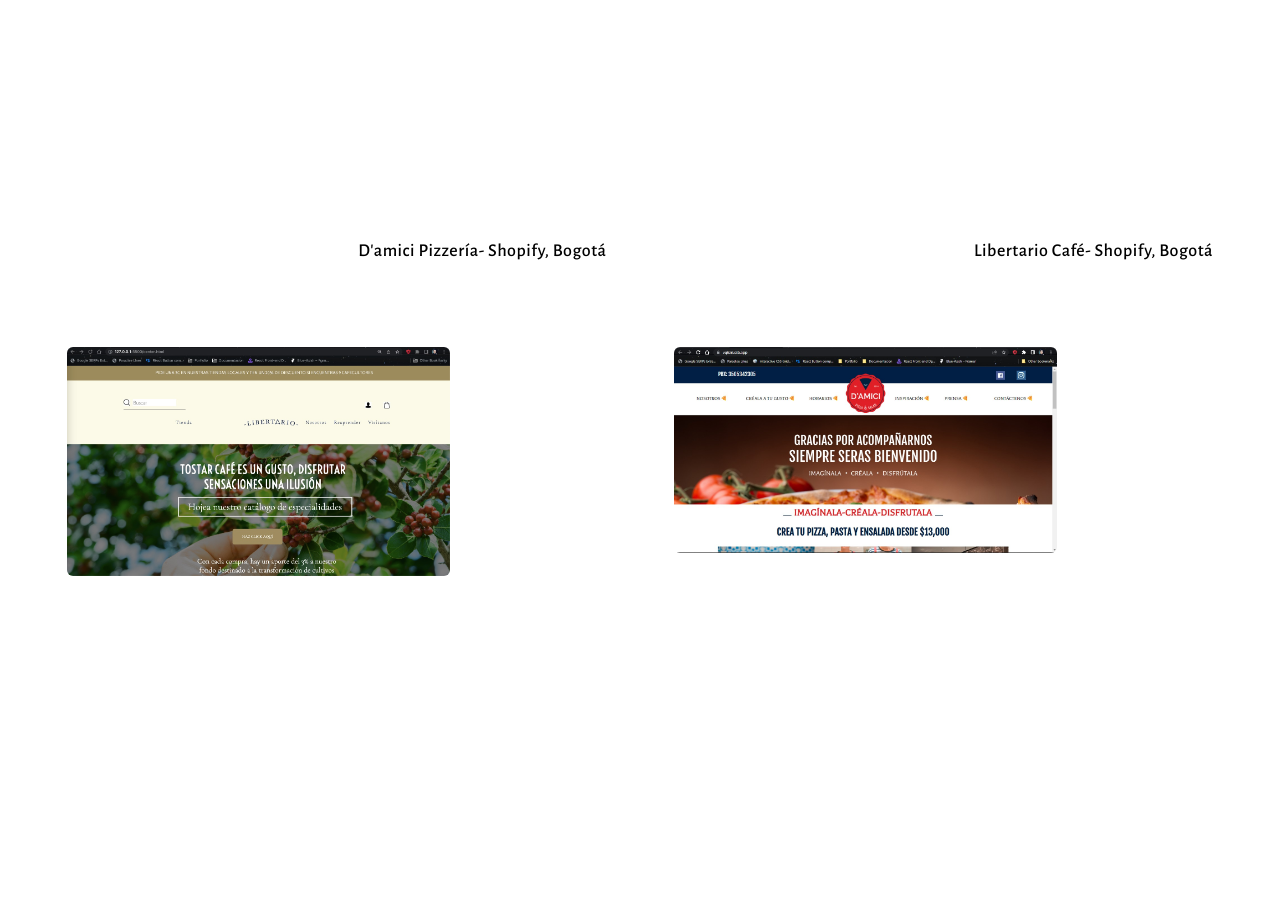
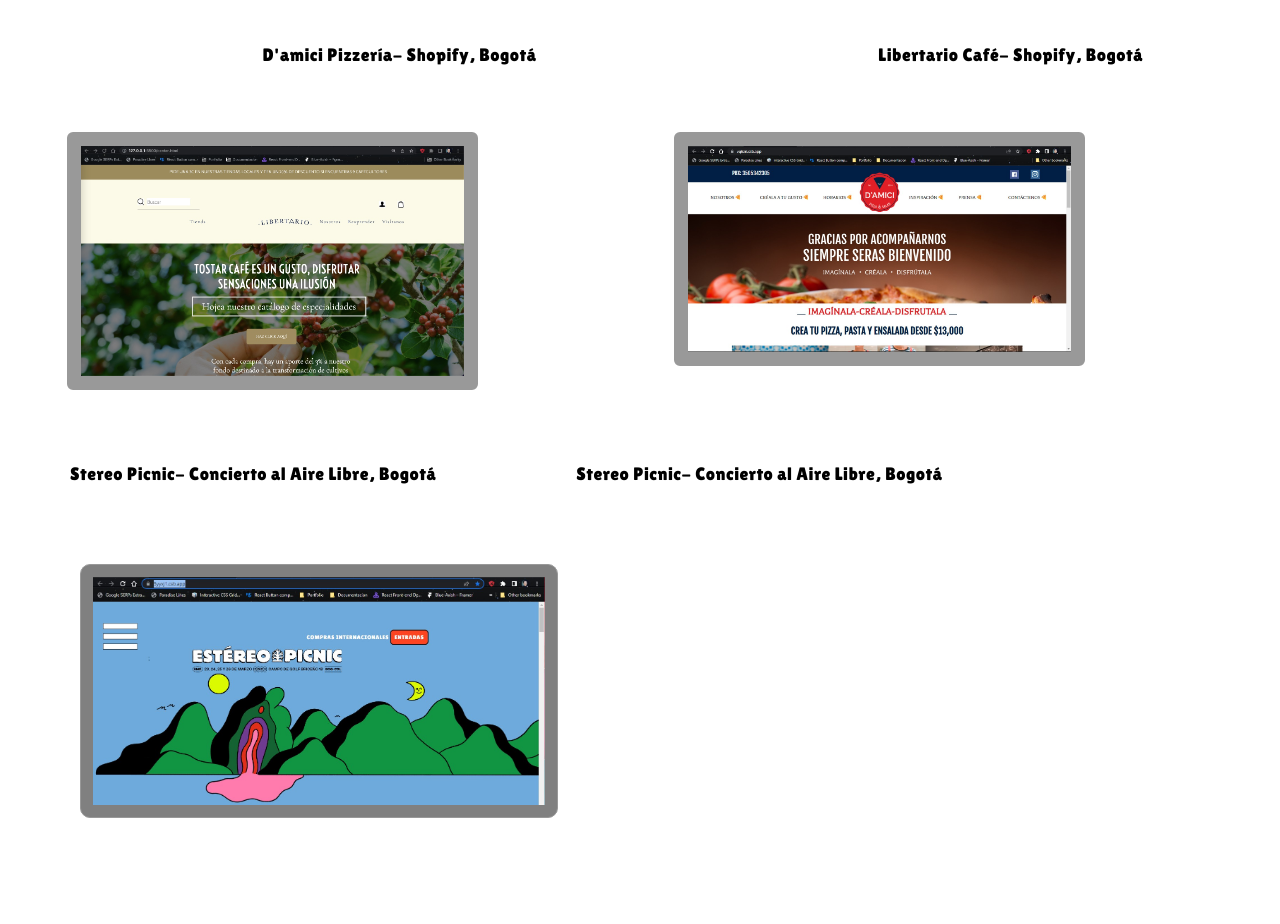
Before and after one commit to SaoriKiiki/rentalapp, a plain HTML site: page index.html in a window 1280 px wide. Shown: the part 83-1007 px from the top of the page. After the commit the page ends 981 px from the top, so only its background shows below. Drawn offline with nearby package versions, Linux system fonts and the light colour scheme.

Commit message:
update a new one last changes

```diff
--- a/index.html
+++ b/index.html
@@ -42,6 +42,19 @@
         <p class="etiqueta-descriptiva">D'amici Pizzería- Shopify, Bogotá</p>
         <p class="etiqueta-descriptiva">Libertario Café- Shopify, Bogotá</p>
       </section>
+      <section>
+        <div class="second-album">
+          <p class="etiqueta-descriptiva">
+            Stereo Picnic- Concierto al Aire Libre, Bogotá
+          </p>
+          <p class="etiqueta-descriptiva">
+            Stereo Picnic- Concierto al Aire Libre, Bogotá
+          </p>
+        </div>
+        <div class="container">
+          <img class="third-project" src="./assets/CapturaDePantalla.jpg" />
+        </div>
+      </section>
     </div>
     <script src="container.js"></script>
   </body>
--- a/styles/second-page.css
+++ b/styles/second-page.css
@@ -3,8 +3,26 @@
   justify-content: flex-end;
   align-items: flex-end;
   font-size: 18px;
+  margin: 0px 70px 0px 70px;
+  font-family: "Lilita One", cursive;
 }
-.second-project {
-  width: 25%;
-  top: left;
+.third-project {
+  overflow: hidden;
+  background: grey;
+  padding: 12px;
+  border: 1px solid #999;
+  border-radius: 10px;
+  margin: 80px;
 }
+
+.container {
+  display: flex;
+  flex-direction: row;
+  justify-content: center;
+  width: 638px;
+  height: auto;
+}
+.second-album {
+  display: flex;
+  flex-direction: row;
+}
--- a/styles/style.css
+++ b/styles/style.css
@@ -1,9 +1,8 @@
-@import url("https://fonts.googleapis.com/css2?family=Alegreya+Sans:wght@500&display=swap");
-
+@import url("https://fonts.googleapis.com/css2?family=Alegreya+Sans:ital,wght@0,500;1,100&family=Lilita+One&display=swap");
 body {
   box-sizing: border-box;
   margin: 0;
-  font-size: 13px;
+  font-size: 19px;
   font-family: "Alegreya Sans", sans-serif;
   letter-spacing: 0.5px;
 }
@@ -46,20 +45,15 @@
 /*gallerie show*/
 .album {
   display: grid;
-  grid-template-columns: 4fr 4fr;
-  grid-template-rows: 1fr 1fr 1fr;
-  grid-template-areas:
-    "left rigth"
-    "left1 rigth1";
+  grid-template-columns: 1fr 1fr;
+  grid-template-rows: 1fr;
+  grid-template-areas: "left rigth";
   margin: 67px;
   gap: 67px;
-}
-.album-closed {
 }
 
 .album-closed::before {
   display: block;
-  content: "";
   width: 100%;
   height: 1px;
   background-color: black;
@@ -73,6 +67,7 @@
   height: 250spx;
   border-radius: 6px;
   object-fit: cover;
+  border: 14px solid #999;
 }
 
 .developer-picture {
```
Also changed, not shown: assets/CapturaDePantalla.jpg (added).
